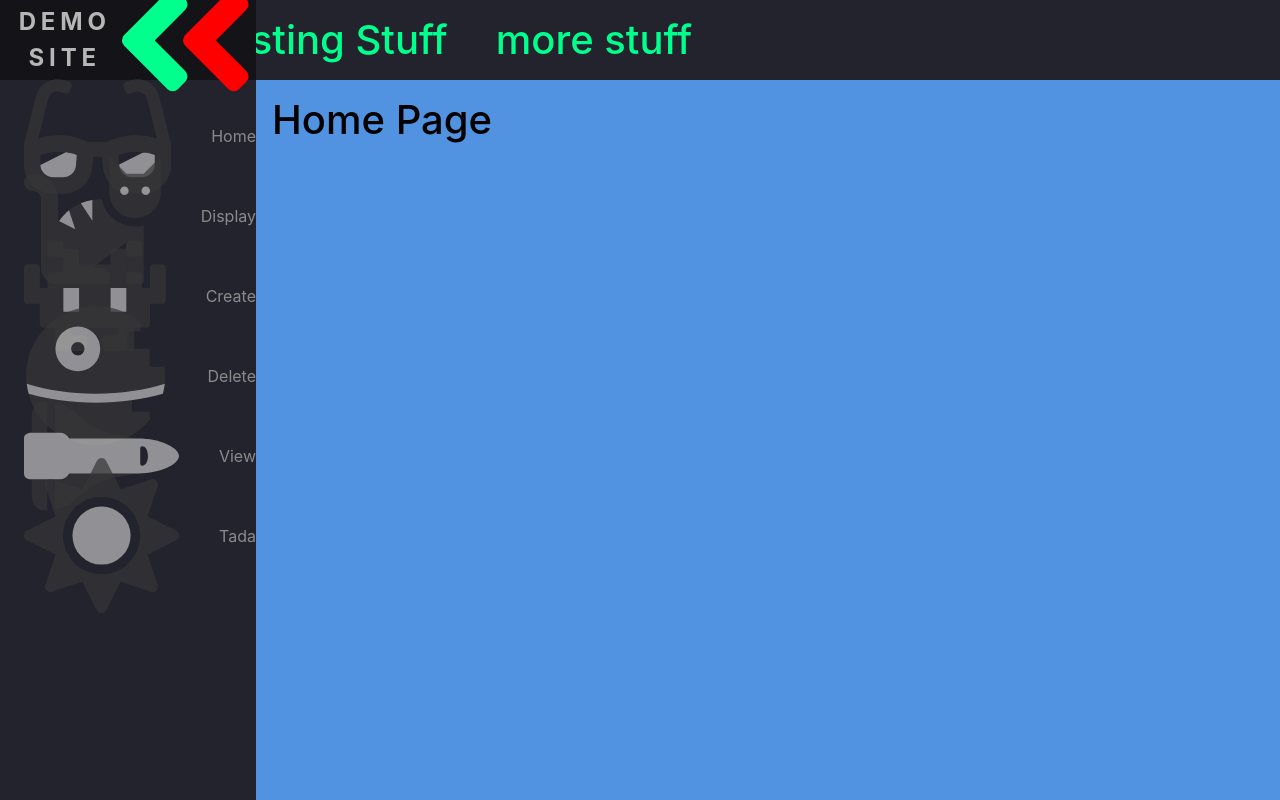
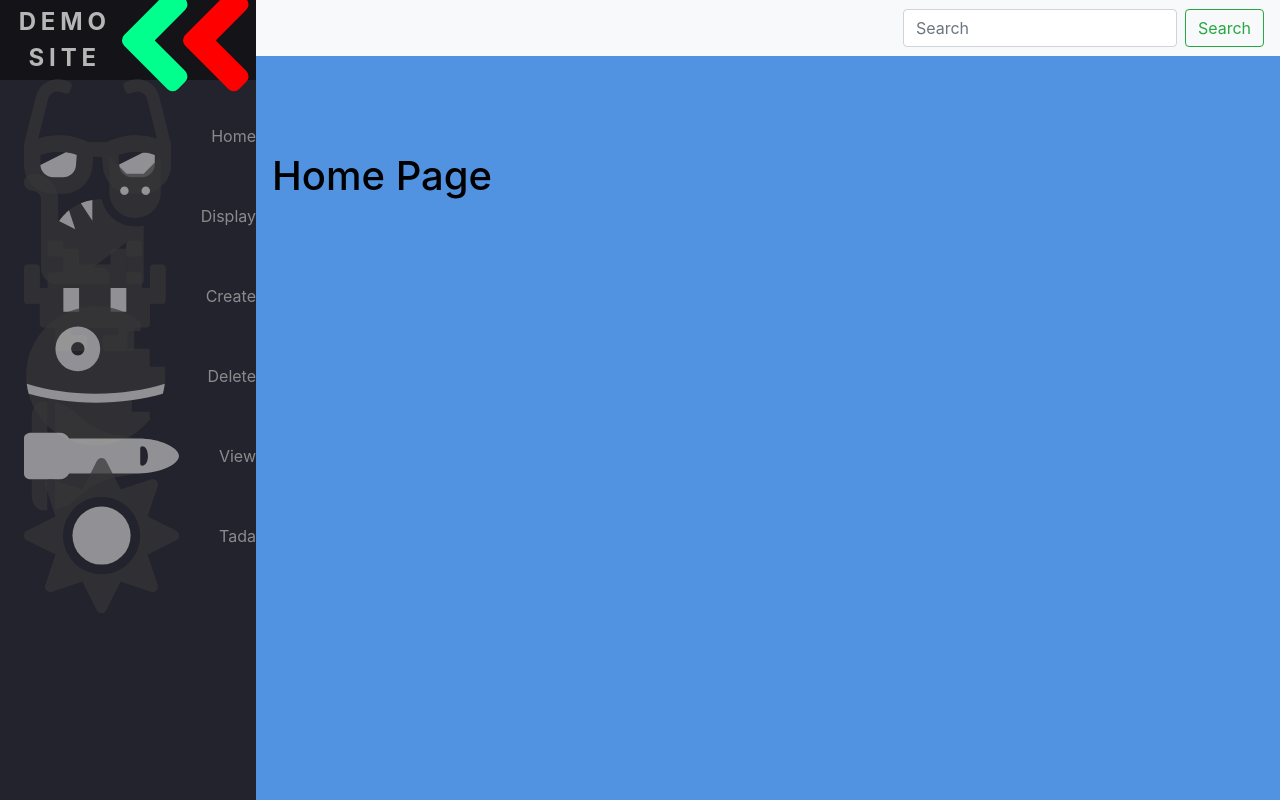
Before and after one commit to SaravananRamanathan/testingDjango, a Django app: page / in a window 1280 px wide. Run offline with Django 4.2, Linux system fonts and the light colour scheme; some libraries are stand-ins or nearby versions.

Commit message:
navbar
working with bootstrap navbar for top bar

```diff
--- a/mysite/main/static/main/style.css
+++ b/mysite/main/static/main/style.css
@@ -22,12 +22,12 @@ body::-webkit-scrollbar-track{
 body::-webkit-scrollbar-thumb{
   background:#ff0000;
 }
-.main{
+.custom-main{
   margin-left:5rem;
   margin-top:5rem;
   padding:1rem;
 }
-.topbar{
+/*.topbar{
   display:inline;
   position: fixed;
   z-index: 3;
@@ -44,15 +44,15 @@ body::-webkit-scrollbar-thumb{
 .topbar-name{
   margin-right: 3rem;
   color:#00ff8c;
-}
-.navbar{
+}*/
+.customSide-navbar{
   display:block;
   position: fixed;
   z-index:3;
   background-color: var(--bg-primary);
   transition: 200ms ease;
 }
-.navbar-nav{
+.customSide-navbar-nav{
   list-style: none;
   padding:0;
   margin:0;
@@ -75,7 +75,7 @@ body::-webkit-scrollbar-thumb{
   filter: grayscale(100%) opacity(0.7);
   transition: var(--transition-speed);
 }
-.nav-link-logo{
+.customSide-nav-link-logo{
   display:flex;
   align-items:center;
   height: 5rem;
@@ -110,7 +110,7 @@ body::-webkit-scrollbar-thumb{
 .fa-secondary{
   transition: var(--transition-speed);
 }
-.logo{
+.customSide-logo{
   font-weight: bold;
   text-transform:uppercase;
   margin-bottom: 1rem;
@@ -161,24 +161,24 @@ body::-webkit-scrollbar-thumb{
 
 /*mid size screens-like laptops*/
 @media only screen and (min-width:600px) {
-  .navbar{
+  .customSide-navbar{
     top:0;
     width: 5rem;
     height:100vh;
   }
-  .topbar{
+  /*.topbar{
     top:0;
     width: 100%;
     height: 5rem;
-  }
-  .navbar:hover{
+  }*/
+  .customSide-navbar:hover{
     width: 16rem;
   }
-  .navbar:hover .link-text{
+  .customSide-navbar:hover .customSide-link-text{
     display:inline;/*was block, earlier*/
     transition: opacity var(--transition-speed)
   }
-  .navbar:hover + .main{
+  .customSide-navbar:hover + .custom-main{
     margin-left: 16rem;
   }
 }
--- a/mysite/main/templates/main/base.html
+++ b/mysite/main/templates/main/base.html
@@ -21,7 +21,7 @@
     </head>
     <body>
 
-        <nav class="topbar" style="padding-left: 0px;padding-top: 0px;padding-right: 0px;padding-bottom: 0px;">
+        <!--<nav class="topbar" style="padding-left: 0px;padding-top: 0px;padding-right: 0px;padding-bottom: 0px;">
           <ul class="topbar-name-list">
             <li>
               <h1 class="topbar-name">Hello Testing Stuff</h1>
@@ -30,13 +30,23 @@
               <h1 class="topbar-name">more stuff</h1>
             </li>
           </ul>
+        </nav>-->
+
+
+        <nav class="navbar navbar-light bg-light">
+          <a class="navbar-brand">Navbar</a>
+          <form class="form-inline">
+            <input class="form-control mr-sm-2" type="search" placeholder="Search" aria-label="Search">
+            <button class="btn btn-outline-success my-2 my-sm-0" type="submit">Search</button>
+          </form>
         </nav>
 
-        <nav class="navbar" style="padding-left: 0px;padding-top: 0px;padding-right: 0px;padding-bottom: 0px;">
-            <ul class="navbar-nav" >
-                <li class="logo" >
-                    <div class="nav-link-logo">
-                        <span class="link-text">Demo Site</span>
+
+        <nav class="customSide-navbar" style="padding-left: 0px;padding-top: 0px;padding-right: 0px;padding-bottom: 0px;">
+            <ul class="customSide-navbar-nav" >
+                <li class="customSide-logo" >
+                    <div class="customSide-nav-link-logo">
+                        <span class="customSide-link-text">Demo Site</span>
                         <svg
                         aria-hidden="true"
                         focusable="false"
@@ -233,14 +243,14 @@
               ></path>
             </g>
                         </svg>
-                        <span class="link-text">Tada</span>
+                        <span class="customSide-link-text">Tada</span>
                     </a>
                 </li>
             </ul>
         </nav>
 
 
-        <div id="content" name="main_content" class="main">
+        <div id="content" name="main_content" class="custom-main">
             <!--<div class="row justify-content-center">
                 <div class="col-8">-->
                     <!--<h1 class="mt-2">ToDoList.io</h1>
```
Also changed, not shown: other parts of mysite/main/static/main/style.css (+16 -16 lines), other parts of mysite/main/templates/main/base.html (+17 -17 lines).
